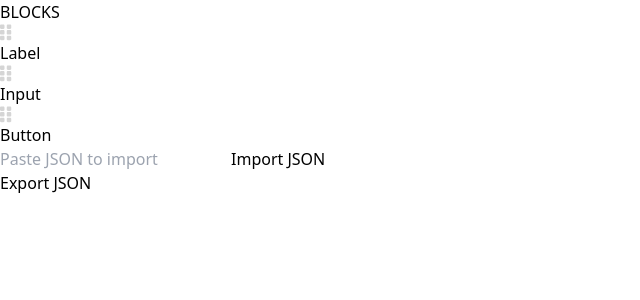
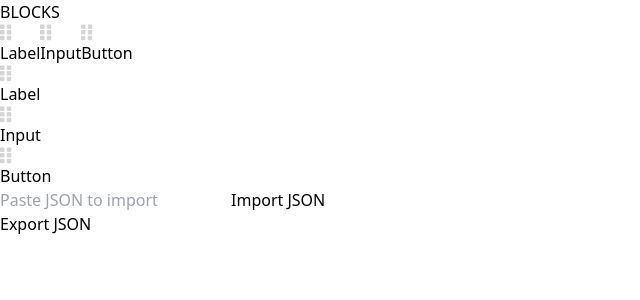
Before and after one commit to Akayush-17/Mini-Page-Builder, a React (Vite) app: page / in a window 1280 px wide. Shown: the top 300 px of the page, without its empty margins (0-640 px from the left). Built offline with nearby package versions, Linux system fonts and the light colour scheme.

Commit message:
added logic for adding element in touch devices

```diff
--- a/src/App.tsx
+++ b/src/App.tsx
@@ -105,6 +105,25 @@ function App() {
       console.error("Invalid JSON input");
     }
   };
+  const handleElementCreate = (
+    elementType: string,
+    top: number,
+    left: number,
+    text: string,
+    fontSize: number,
+    fontWeight: string
+  ) => {
+    const newElement = {
+      id: `element-${boardElements.length}`,
+      type: elementType,
+      top,
+      left,
+      text,
+      fontSize,
+      fontWeight,
+    };
+    setBoardElements((prevElements) => [...prevElements, newElement]);
+  };
 
   return (
     <div className="h-screen w-full flex md:flex-row flex-col">
@@ -120,7 +139,7 @@ function App() {
         />
       </div>
       <div className="w-1/4 h-full bg-[#2D2D2D]">
-        <Sidebar onDragStart={handleDragStart} />
+        <Sidebar onDragStart={handleDragStart} onElementCreate={handleElementCreate} />
         <div className="md:absolute  bottom-20 md:bg-transparent bg-[#2D2D2D] right-5 gap-4 flex justify-center  flex-col">
           <div className="flex md:flex-wrap gap-4 justify-center items-center w-full">
             <input
--- a/src/components/Board.tsx
+++ b/src/components/Board.tsx
@@ -10,8 +10,8 @@ import {
 import * as React from "react";
 import { useState, useRef,  Dispatch, SetStateAction } from "react";
 
-interface BoardProps {
-  elements: {
+
+interface ElementData {
   id: string;
   type: string;
   top: number;
@@ -19,7 +19,10 @@ interface BoardProps {
   text: string;
   fontSize: number;
   fontWeight: string;
-  }[];
+}
+
+interface BoardProps {
+  elements: ElementData[];
   onDrop: (
     elementType: string,
     top: number,
@@ -40,6 +43,7 @@ interface BoardProps {
     fontWeight: string
   ) => void;
   onDelete: (id: string) => void;
+
 }
 
 const Board: React.FC<BoardProps> = ({
--- a/src/components/Sidebar.tsx
+++ b/src/components/Sidebar.tsx
@@ -1,12 +1,35 @@
-import React, {useState} from "react";
-import GripIcon from "/grip-vertical.svg"
+import React, { useState } from "react";
+import GripIcon from "/grip-vertical.svg";
 interface SidebarProps {
-  onDragStart: (e: React.DragEvent | React.TouchEvent, elementType: string) => void;
-
+  onElementCreate: (
+    elementType: string,
+    top: number,
+    left: number,
+    text: string,
+    fontSize: number,
+    fontWeight: string
+  ) => void;
+  onDragStart: (
+    e: React.DragEvent | React.TouchEvent,
+    elementType: string
+  ) => void;
 }
 
-const Sidebar: React.FC<SidebarProps> = ({ onDragStart }) => {
+const Sidebar: React.FC<SidebarProps> = ({ onElementCreate, onDragStart }) => {
   const [touchDragData, setTouchDragData] = useState<string | null>(null);
+
+  const createNewElement = (elementType: string) => {
+    if(elementType==='label'){
+
+      onElementCreate(elementType, 200, 200, "Label", 16, "normal");
+    }
+    else if(elementType==='input'){
+      onElementCreate(elementType, 250, 200, "Input", 16, "normal");
+    }
+    else if(elementType==='button'){
+      onElementCreate(elementType, 300, 200, "Button", 16, "normal");
+    }
+  };
 
   const handleTouchStart = (e: React.TouchEvent, elementType: string) => {
     setTouchDragData(elementType);
@@ -15,7 +38,10 @@ const Sidebar: React.FC<SidebarProps> = ({ onDragStart }) => {
   const handleTouchMove = (e: React.TouchEvent) => {
     e.preventDefault();
     const touch = e.touches[0];
-    const elementUnderTouch = document.elementFromPoint(touch.clientX, touch.clientY);
+    const elementUnderTouch = document.elementFromPoint(
+      touch.clientX,
+      touch.clientY
+    );
     if (elementUnderTouch) {
       elementUnderTouch.dispatchEvent(
         new MouseEvent("mousemove", {
@@ -44,11 +70,30 @@ const Sidebar: React.FC<SidebarProps> = ({ onDragStart }) => {
     }
   };
 
-
   return (
-    <div className="p-4 h-full bg-[#2D2D2D]">
+    <div className="p-4 h-full bg-[#2D2D2D] z-10">
       <div className=" my-4 text-xl text-white font-bold">BLOCKS</div>
-      <div className="sidebar">
+      <div className="sidebar md:hidden">
+        <button
+          className="mb-2 p-2 bg-white cursor-grab rounded-sm flex items-center gap-2 text-base font-light text-[#000] w-full "
+          onClick={() => createNewElement("label")}
+        >
+          <img src={GripIcon} alt="grip-icon" /> Label
+        </button>
+        <button
+          className="mb-2 p-2 bg-white cursor-grab rounded-sm flex items-center gap-2 text-base font-light text-[#000]  w-full "
+          onClick={() => createNewElement("input")}
+        >
+        <img src={GripIcon} alt="grip-icon" /> Input
+        </button>
+        <button
+          className="mb-2 p-2 bg-white cursor-grab rounded-sm flex items-center gap-2 text-base font-light text-[#000]  w-full "
+          onClick={() => createNewElement("button")}
+        >
+          <img src={GripIcon} alt="grip-icon" /> Button
+        </button>
+      </div>
+      <div className="sidebar md:block hidden">
         <div
           className="mb-2 p-2 bg-white cursor-grab rounded-sm flex items-center gap-2 text-base font-light text-[#000] "
           draggable
@@ -57,7 +102,7 @@ const Sidebar: React.FC<SidebarProps> = ({ onDragStart }) => {
           onTouchMove={handleTouchMove}
           onTouchEnd={handleTouchEnd}
         >
-          <img src={GripIcon} alt="grip-icon"/> Label
+          <img src={GripIcon} alt="grip-icon" /> Label
         </div>
         <div
           className="mb-2 p-2 bg-white cursor-grab rounded-sm flex items-center gap-2 text-base font-light text-[#000] "
@@ -66,8 +111,9 @@ const Sidebar: React.FC<SidebarProps> = ({ onDragStart }) => {
           onTouchStart={(e) => handleTouchStart(e, "input")}
           onTouchMove={handleTouchMove}
           onTouchEnd={handleTouchEnd}
+          onClick={() => createNewElement("input")}
         >
-          <img src={GripIcon} alt="grip-icon"/> Input
+          <img src={GripIcon} alt="grip-icon" /> Input
         </div>
         <div
           className="mb-2 p-2 bg-white cursor-grab rounded-sm flex items-center gap-2 text-base font-light text-[#000]"
@@ -76,8 +122,9 @@ const Sidebar: React.FC<SidebarProps> = ({ onDragStart }) => {
           onTouchStart={(e) => handleTouchStart(e, "button")}
           onTouchMove={handleTouchMove}
           onTouchEnd={handleTouchEnd}
+          onClick={() => createNewElement("button")}
         >
-          <img src={GripIcon} alt="grip-icon"/> Button
+          <img src={GripIcon} alt="grip-icon" /> Button
         </div>
       </div>
     </div>
```
Lines whose indentation alone changed are shown as unchanged.
